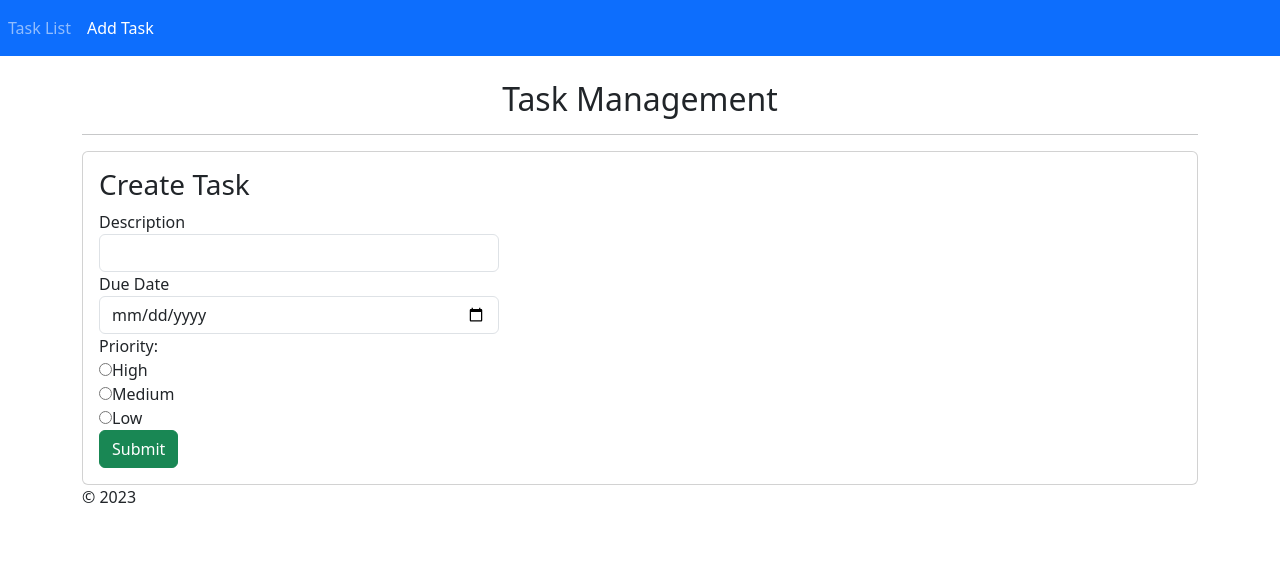
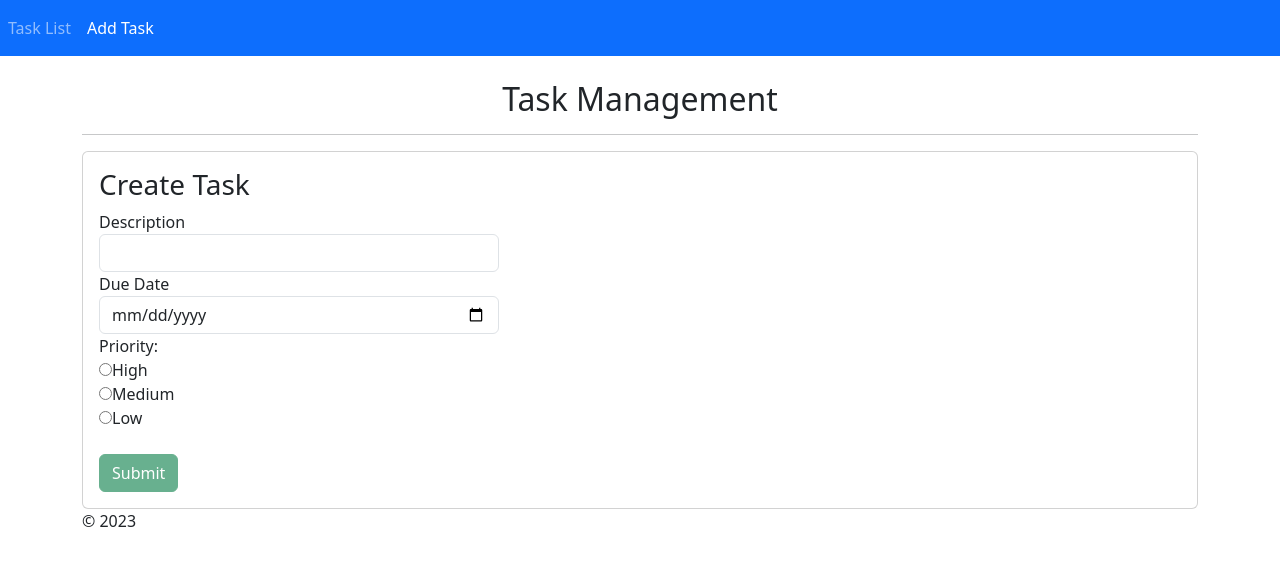
Before and after one commit to ser-alchemist/task-management-angular, an Angular app: page /add in a window 1280 px wide. Shown: the top 566 px of the page. Built offline with nearby package versions, Linux system fonts and the light colour scheme.

Commit message:
tasks; enum for status; forms validation

```diff
--- a/src/app/create-task/create-task.component.html
+++ b/src/app/create-task/create-task.component.html
@@ -1,15 +1,17 @@
 <h3>Create Task</h3>
 <div [hidden]="submitted" style="width: 400px;">
-  <form (ngSubmit)="onSubmit()">
-    <div class="form-group">
+<!--  <form (ngSubmit)="onSubmit()">-->
+  <form #taskForm="ngForm" (ngSubmit)="onSubmit(taskForm)" novalidate>
+  <div class="form-group">
       <label>Description</label>
       <input type="text" class="form-control" id="desc" required [(ngModel)]="task.description" name="desc">
     </div>
 
     <div class="form-group">
       <label>Due Date</label>
-      <input type="date" class="form-control" id="due" required [(ngModel)]="task.dueDate" name="due">
+      <input type="date" class="form-control" id="due" required [(ngModel)]="task.dueDate" name="due" >
     </div>
+
 
     <div class="form-group">
       <label>Priority:</label><br>
@@ -24,12 +26,11 @@
       <label for="priority_low">Low</label><br>
 
     </div>
-
-    <button type="submit" class="btn btn-success">Submit</button>
+    <br>
+    <button type="submit" [disabled]="!taskForm.valid" class="btn btn-success">Submit</button>
   </form>
 </div>
 
 <div [hidden]="!submitted">
-  <h4>You submitted successfully!</h4>
-  <!-- <button class="btn btn-success" (click)="newEmployee()">Add</button> -->
+  <h4>Submission successful!</h4>
 </div>
--- a/src/app/create-task/create-task.component.ts
+++ b/src/app/create-task/create-task.component.ts
@@ -2,6 +2,7 @@ import { Component, OnInit } from '@angular/core';
 import {Task} from '../task';
 import {TaskService} from '../task.service';
 import {Router} from '@angular/router';
+import {NgForm} from '@angular/forms';
 
 @Component({
   selector: 'app-create-task',
@@ -11,6 +12,8 @@ import {Router} from '@angular/router';
 export class CreateTaskComponent implements OnInit {
 
   task: Task = new Task();
+  defaultDate = new Date().toISOString().split('T')[0];
+
   submitted = false;
   constructor(private taskService: TaskService,
               private router: Router) { }
@@ -23,18 +26,24 @@ export class CreateTaskComponent implements OnInit {
   }
 
   save() {
+    this.task.status = 'ACTIVE';
     this.taskService
       .createTask(this.task).subscribe(data => {
-        console.log(data)
+        console.log(data);
         this.task = new Task();
         this.gotoList();
       },
       error => console.log(error));
   }
 
-  onSubmit() {
-    this.submitted = true;
-    this.save();
+  onSubmit(form: NgForm) {
+    if (form.valid) {
+      this.submitted = true;
+      this.save();
+      console.log('Form submitted successfully:', this.task);
+    } else {
+      console.log('Please fill in all required fields.');
+    }
   }
 
   gotoList() {
--- a/src/app/task-details/task-details.component.ts
+++ b/src/app/task-details/task-details.component.ts
@@ -12,7 +12,7 @@ export class TaskDetailsComponent implements OnInit {
 
   id: number;
   task: Task;
-  constructor(private route: ActivatedRoute,private router: Router,
+  constructor(private route: ActivatedRoute, private router: Router,
               private taskService: TaskService) { }
 
   ngOnInit() {
--- a/src/app/task-list/task-list.component.html
+++ b/src/app/task-list/task-list.component.html
@@ -2,6 +2,7 @@
   <div class="panel-heading">
     <h2>Task List</h2>
   </div>
+
   <div class="panel-body">
     <table class="table table-striped">
       <thead>
--- a/src/app/task.ts
+++ b/src/app/task.ts
@@ -3,6 +3,6 @@ export class Task {
   uid: number;
   description: string;
   dueDate: Date;
-  status: number;
+  status: string;
   priority: number;
 }
```
